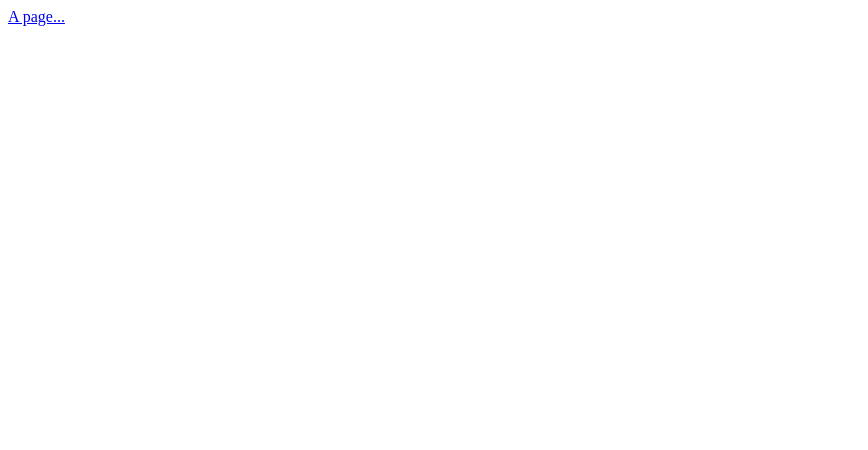
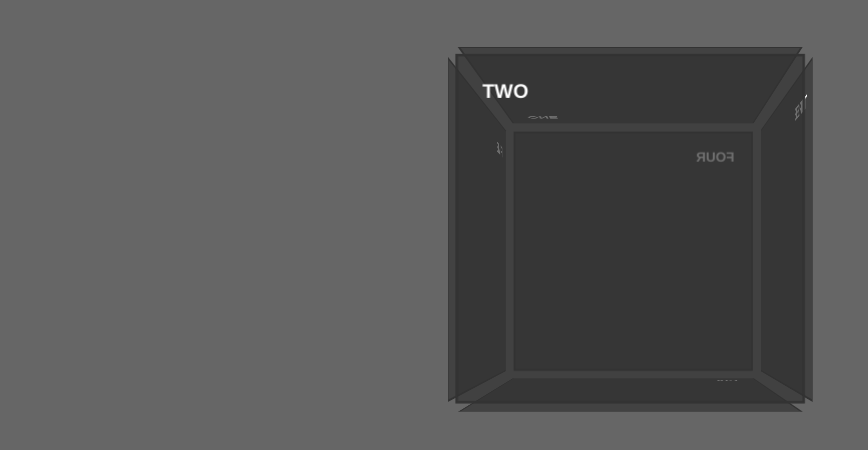
Before and after one commit to josemadriz/first-cube, a website: page www/index.html in a window 1280 px wide. Shown: the whole page, without its empty margins (0-868 px from the left). Drawn offline with Linux system fonts and the light colour scheme.

Commit message:
A rotating cube taken from here: http://www.paulrhayes.com/2009-07/animated-css3-cube-interface-using-3d-transforms/

```diff
--- /dev/null
+++ b/www/css/cube.css
@@ -0,0 +1,58 @@
+body {
+  background-color: #666;
+  color: white;
+  font-family: Helvetica, Arial, sans-serif;
+  font-weight: bold;
+}
+
+/*
+   Perspective example:
+   http://www.webkit.org/blog-files/3d-transforms/perspective-by-example.html
+*/
+#experiment {
+  margin-top: 100px;
+  -webkit-perspective: 800;
+  -webkit-perspective-origin: 50% 200px;
+}
+
+#cube {
+  position: relative;
+  margin: 0 auto;
+  height: 300px;
+  width: 300px;
+  -webkit-transition: -webkit-transform 0.5s linear;
+  -webkit-transform-style: preserve-3d;
+}
+
+.face {
+  position: absolute;
+  height: 240px;
+  width: 240px;
+  padding: 20px;
+  background-color: rgba(50, 50, 50, 0.7);
+  border: 2px solid #333;
+}
+
+#cube .one {
+  -webkit-transform: rotateX(90deg) translateZ(150px);
+}
+
+#cube .two {
+  -webkit-transform: translateZ(150px);
+}
+
+#cube .three {
+  -webkit-transform: rotateY(90deg) translateZ(150px);
+}
+
+#cube .four {
+  -webkit-transform: rotateY(180deg) translateZ(150px);
+}
+
+#cube .five {
+  -webkit-transform: rotateY(-90deg) translateZ(150px);
+}
+
+#cube .six {
+  -webkit-transform: rotateX(-90deg) translateZ(150px) rotate(180deg);
+}
--- a/www/index.html
+++ b/www/index.html
@@ -1,9 +1,19 @@
 <!DOCTYPE html>
 <html>
     <head>
+        <link rel="stylesheet" href="css/cube.css">
         <script data-main="js/app" src="js/lib/require.js"></script>
     </head>
     <body>
-      <a href="page.html">A page...</a>
+      <div id="experiment">
+        <div id="cube">
+          <div class="face one">ONE</div>
+          <div class="face two">TWO</div>
+          <div class="face three">THREE</div>
+          <div class="face four">FOUR</div>
+          <div class="face five">FIVE</div>
+          <div class="face six">SIX</div>
+        </div>
+      </div>
     </body>
 </html>
```
Also changed, not shown: www/js/app/main.js (+25 -20 lines), www/page.html (+1 -0 lines), package.json (line endings or trailing spaces).
